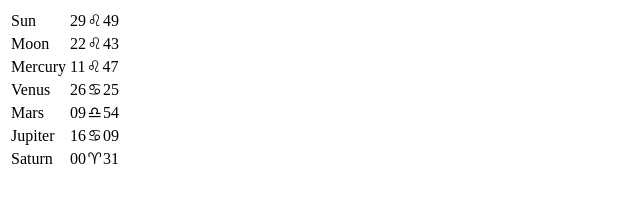
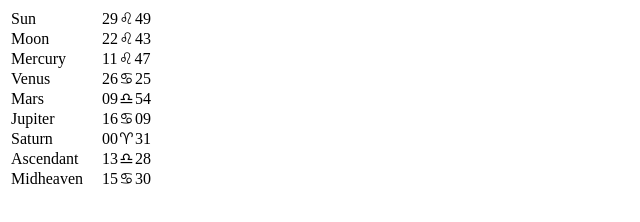
Before and after one commit to shedivesin/urania, a plain HTML site: page index.html in a window 1280 px wide. Shown: the whole page, without its empty margins (0-640 px from the left). Drawn offline with Linux system fonts and the light colour scheme.

Commit message:
Add angles

```diff
--- a/index.html
+++ b/index.html
@@ -1,6 +1,7 @@
 <!doctype html>
 <meta charset=utf-8>
 <title>Urania</title>
+<style>td{line-height:1rem;padding-right:1em}tr>:last-child{padding-right:0}</style>
 
 <table>
 <tr><td>Sun<td id=sun>
@@ -10,6 +11,8 @@
 <tr><td>Mars<td id=mars>
 <tr><td>Jupiter<td id=jupiter>
 <tr><td>Saturn<td id=saturn>
+<tr><td>Ascendant<td id=ascendant>
+<tr><td>Midheaven<td id=midheaven>
 </table>
 
 <script src=urania.js></script>
@@ -24,11 +27,14 @@ function print(longitude) {
     minute.toString().padStart(2, "0");
 }
 
-function update(date) {
-  for(const [planet, longitude] of Object.entries(urania(date))) {
+function update(date, lat, lon) {
+  for(const [planet, longitude] of Object.entries(planets(date))) {
     document.getElementById(planet).innerHTML = print(longitude);
+  }
+  for(const [angle, longitude] of Object.entries(angles(date, lat, lon))) {
+    document.getElementById(angle).innerHTML = print(longitude);
   }
 }
 
-update(Date.now());
+update(Date.now(), 39.7, -105.0);
 </script>
--- a/urania.js
+++ b/urania.js
@@ -1,6 +1,10 @@
-// Convert a date (in milliseconds) to J2000 centuries.
+// Convert a date (in milliseconds) to J2000 days or centuries.
+function j2000(date) {
+  return (date - 946728000000) / 86400000;
+}
+
 function j2000c(date) {
-  return (date - 946728000000) / 3155760000000;
+  return j2000(date) / 36525;
 }
 
 
@@ -48,10 +52,16 @@ function add(a, b) {
 }
 
 
+// atan2 to degrees, 0..360
+function atan2(y, x) {
+  return Math.atan2(-y, -x) * (180 / Math.PI) + 180;
+}
+
+
 // Convert Cartesian coordinates to longitude.
 // FIXME: We could compute latitude and distance here, too, if we wanted.
 function longitude(v) {
-  return Math.atan2(-v[1], -v[0]) * 180 / Math.PI + 180;
+  return Math.atan2(-v[1], -v[0]) * (180 / Math.PI) + 180;
 }
 
 
@@ -59,7 +69,7 @@ function longitude(v) {
 // J. L. Simon et al. "Numerical expressions for precession formulae and
 // mean elements for the Moon and the planets." Astronomy and Astrophysics
 // 282 (1994): 663-683.
-function urania(date) {
+function planets(date) {
   const t = j2000c(date);
 
   const sun = kepler(
@@ -199,3 +209,25 @@ function urania(date) {
     ),
   };
 }
+
+function angles(date, lat, lon) {
+  const t = j2000(date);
+
+  // https://aa.usno.navy.mil/faq/GAST
+  const lst = 4.8949613 + 6.3003880989482 * t + lon * (Math.PI / 180);
+  const sin_lst = Math.sin(lst);
+  const cos_lst = Math.cos(lst);
+  const ε = 0.409093 - 0.000000007 * t;
+  const sin_ε = Math.sin(ε);
+  const cos_ε = Math.cos(ε);
+
+  return {
+    // https://radixpro.com/a4a-start/the-ascendant/
+    ascendant: atan2(
+      cos_lst,
+      -(sin_ε * Math.tan(lat * (Math.PI / 180)) + cos_ε * sin_lst),
+    ),
+    // https://radixpro.com/a4a-start/medium-coeli/
+    midheaven: atan2(sin_lst, cos_lst * cos_ε),
+  };
+}
```
